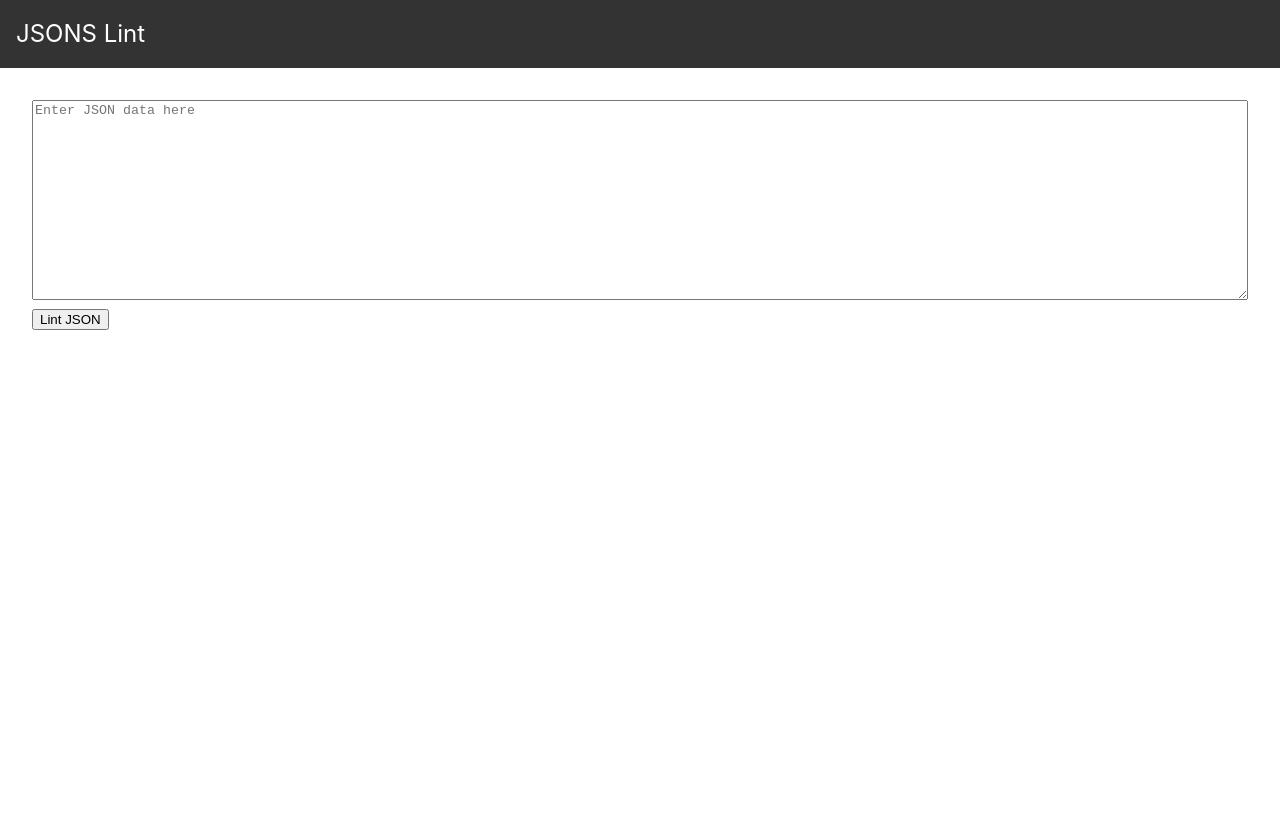
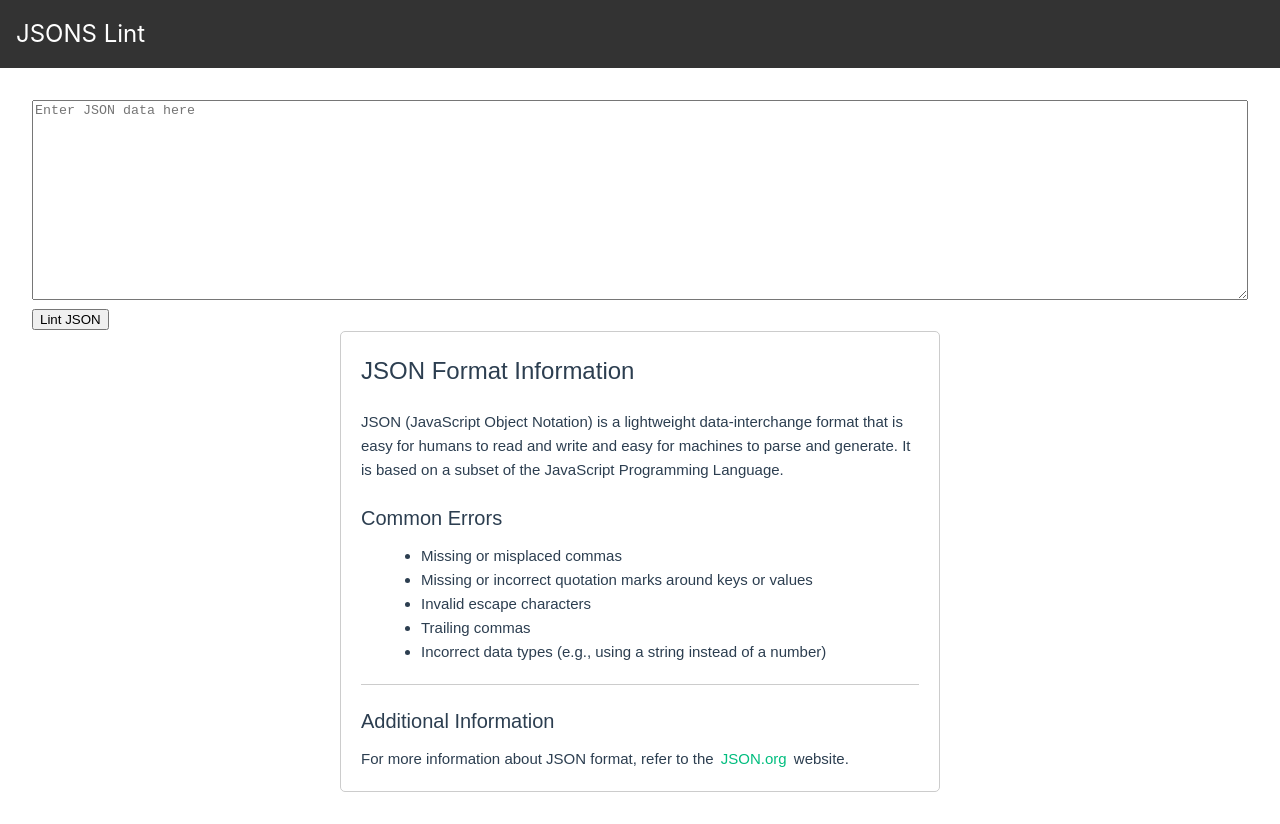
Before and after one commit to rkmahale17/jsonslint, a Vue app: page / in a window 1280 px wide. Before the commit the page ends 800 px from the top, so only its background shows below. Built offline with nearby package versions, Linux system fonts and the light colour scheme.

Commit message:
Master merge

```diff
--- a/src/App.vue
+++ b/src/App.vue
@@ -1,6 +1,9 @@
 <script setup lang="ts">
 import AppHeader from './components/AppHeader.vue'
 import JsonEditor from './components/JsonEditor.vue'
+import JsonInfo from './components/JsonInfo.vue'
+
+
 
 </script>
 
@@ -11,6 +14,7 @@ import JsonEditor from './components/JsonEditor.vue'
 
   <main>
     <json-editor/>
+    <JsonInfo/>
 
   </main>
 
--- /dev/null
+++ b/src/components/JsonInfo.vue
@@ -0,0 +1,69 @@
+<template>
+  <div class="json-info">
+    <h2 class="title">JSON Format Information</h2>
+    <p class="description">
+      JSON (JavaScript Object Notation) is a lightweight data-interchange format that is easy for humans to read and write and easy for machines to parse and generate. It is based on a subset of the JavaScript Programming Language.
+    </p>
+    <div class="error-list">
+      <h3 class="subtitle">Common Errors</h3>
+      <ul>
+        <li>Missing or misplaced commas</li>
+        <li>Missing or incorrect quotation marks around keys or values</li>
+        <li>Invalid escape characters</li>
+        <li>Trailing commas</li>
+        <li>Incorrect data types (e.g., using a string instead of a number)</li>
+      </ul>
+    </div>
+    <div class="additional-info">
+      <h3 class="subtitle">Additional Information</h3>
+      <p>
+        For more information about JSON format, refer to the <a href="https://www.json.org/" target="_blank" rel="noopener noreferrer">JSON.org</a> website.
+      </p>
+    </div>
+  </div>
+</template>
+
+<script>
+export default {
+  name: 'JsonInfo',
+}
+</script>
+
+<style scoped>
+.json-info {
+  font-family: Arial, sans-serif;
+  max-width: 600px;
+  margin: 0 auto;
+  padding: 20px;
+  border: 1px solid #ccc;
+  border-radius: 5px;
+}
+
+.title {
+  font-size: 24px;
+  margin-bottom: 20px;
+}
+
+.subtitle {
+  font-size: 20px;
+  margin-bottom: 10px;
+}
+
+.description {
+  margin-bottom: 20px;
+}
+
+.error-list {
+  margin-bottom: 20px;
+}
+
+.error-list ul {
+  list-style-type: disc;
+  margin-left: 20px;
+}
+
+.additional-info {
+  border-top: 1px solid #ccc;
+  padding-top: 20px;
+}
+</style>
```
Also changed, not shown: 3 other files (tests, documents, lock files or other folders).
